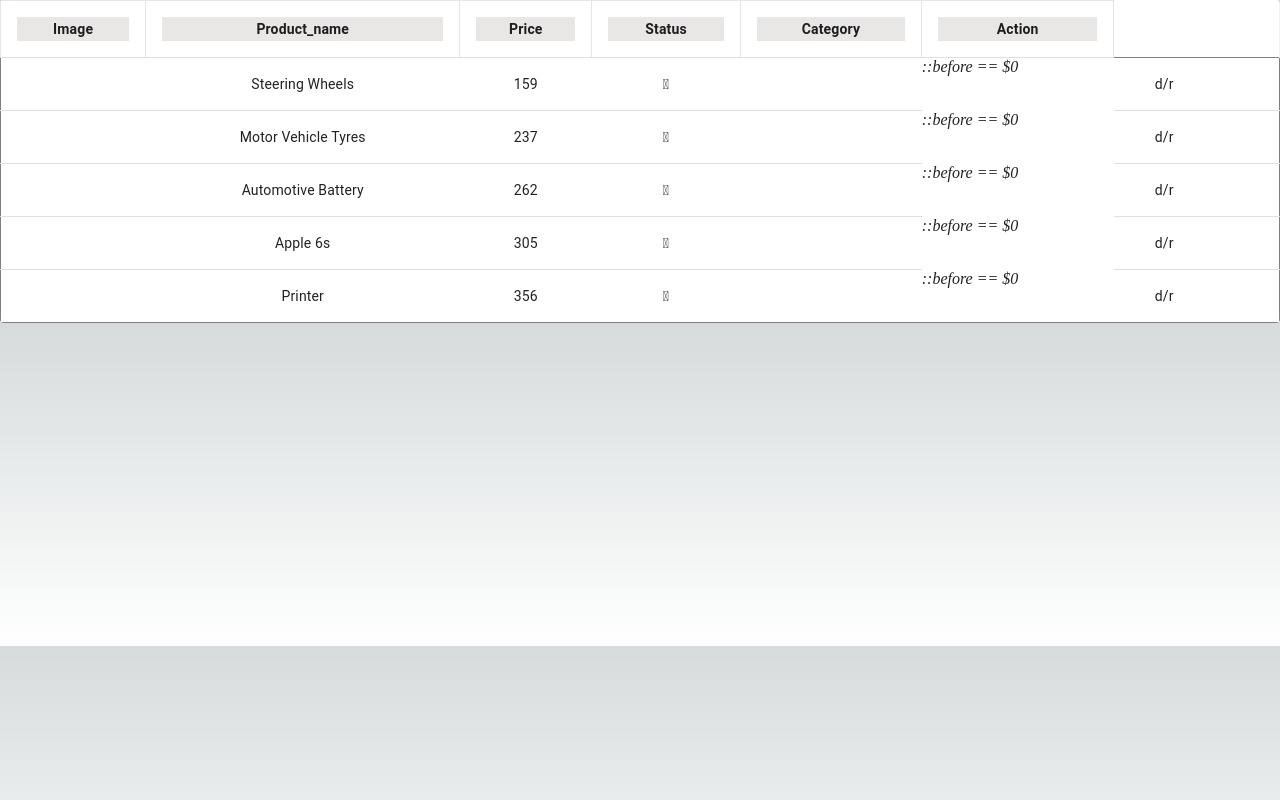
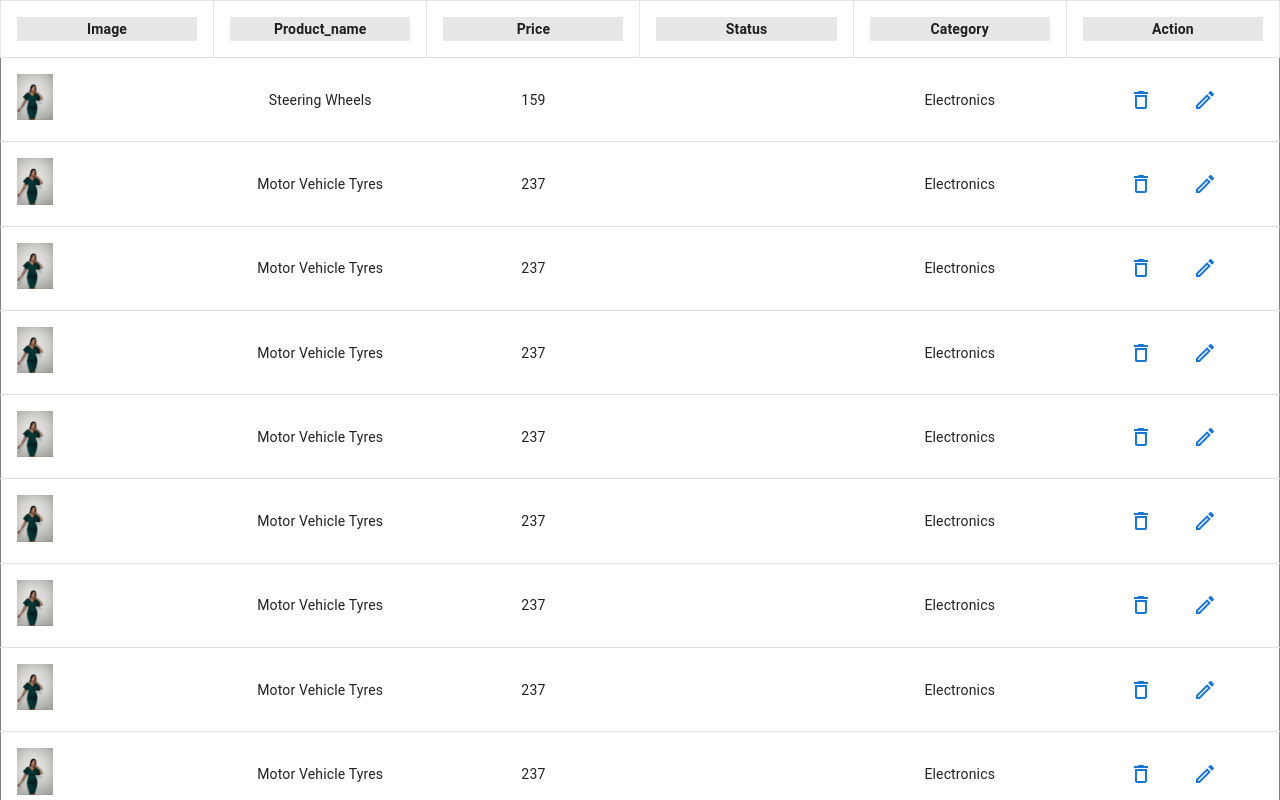
Before and after one commit to kp-bogdan-pitaroiu/cyberclothing, a Next.js app: page /backend/tabel2 in a window 1280 px wide. Shown: the top 800 px of the page. Built offline with nearby package versions, Linux system fonts and the light colour scheme.

Commit message:
added products table

```diff
--- a/pages/backend/tabel2.tsx
+++ b/pages/backend/tabel2.tsx
@@ -1,73 +1,109 @@
-import * as React from 'react';
-import Table from '@mui/material/Table';
-import TableBody from '@mui/material/TableBody';
-import TableCell from '@mui/material/TableCell';
-import TableContainer from '@mui/material/TableContainer';
-import TableHead from '@mui/material/TableHead';
-import TableRow from '@mui/material/TableRow';
-import Paper from '@mui/material/Paper';
-import styles from '@/styles/Table.module.css'
+import * as React from "react";
+import Table from "@mui/material/Table";
+import TableBody from "@mui/material/TableBody";
+import TableCell from "@mui/material/TableCell";
+import TableContainer from "@mui/material/TableContainer";
+import TableHead from "@mui/material/TableHead";
+import TableRow from "@mui/material/TableRow";
+import Paper from "@mui/material/Paper";
+import styles from "@/styles/Table.module.css";
+import TablePagination from "@mui/material/TablePagination";
+import { rows } from "./tablerows";
+import { Button } from "@mui/material";
+import DeleteOutlineIcon from "@mui/icons-material/DeleteOutline";
+import CreateOutlinedIcon from "@mui/icons-material/CreateOutlined";
 
 
-function createData(
-  Image: string,
-  Product_Name: string,
-  Price: number,
-  Status: string,
-  Category: string,
-  Action: string,
-) {
-  return { Image, Product_Name, Price, Status, Category, Action };
-}
+const BasicTable = () => {
+  const [page, setPage] = React.useState(0);
+  const [rowsPerPage, setRowsPerPage] = React.useState(10);
+  const [data, setData] = React.useState(rows);
 
-const rows = [
-  createData('Steering Wheels', 159, '', 'Electronics', 'd/r'),
-  createData('Motor Vehicle Tyres', 237, '', 'Electronics', 'd/r'),
-  createData('Automotive Battery', 262, '', 'Electronics', 'd/r'),
-  createData('Apple 6s', 305, '', 'Electronics', 'd/r'),
-  createData('Printer', 356, '', 'Electronics', 'd/r'),
-];
+  const handleChangePage = (event: any, newPage: number) => {
+    setPage(newPage);
+  };
 
-export default function BasicTable() {
+  const handleChangeRowsPerPage = (event: any) => {
+    setRowsPerPage(+event.target.value);
+    setPage(0);
+  };
+  const deleteTableRaw = (index: any) => {
+    setData(data.filter(el => el.key !== index))
+    console.log("%c delete", "color: blue" );
+  };
   return (
-    <TableContainer component = {Paper}>
-      <Table sx={{ minWidth: 650 }} aria-label="simple table">
-        <TableHead className = { styles.head}>
-
-          <TableRow className = {styles.element}>
-
-            <TableCell align="center" className={styles.tableHeader}><b>Image</b></TableCell>
-            <TableCell align="center" className={styles.tableHeader}><b>Product_name</b></TableCell>
-            <TableCell align="center" className={styles.tableHeader}><b>Price</b></TableCell>
-            <TableCell align="center" className={styles.tableHeader}><b>Status</b></TableCell>
-            <TableCell align="center" className={styles.tableHeader}><b>Category</b></TableCell>
-            <TableCell align="center" className={styles.tableHeader}><b>Action</b></TableCell>
+    <TableContainer component={Paper}>
+      <Table
+        className={styles.tableList}
+        sx={{ minWidth: 650 }}
+        aria-label="simple table"
+      >
+        <TableHead className={styles.head}>
+          <TableRow className={styles.element}>
+            <TableCell align="center" className={styles.tableHeader}>
+              <b>Image</b>
+            </TableCell>
+            <TableCell align="center" className={styles.tableHeader}>
+              <b>Product_name</b>
+            </TableCell>
+            <TableCell align="center" className={styles.tableHeader}>
+              <b>Price</b>
+            </TableCell>
+            <TableCell align="center" className={styles.tableHeader}>
+              <b>Status</b>
+            </TableCell>
+            <TableCell align="center" className={styles.tableHeader}>
+              <b>Category</b>
+            </TableCell>
+            <TableCell align="center" className={styles.tableHeader}>
+              <b>Action</b>
+            </TableCell>
           </TableRow>
         </TableHead>
-        <TableBody className = {styles.body}>
 
-          {rows.map((row) => (
-            <TableRow
-              key={row.name}
-              sx={{ '&:last-child td, &:last-child th': { border: 0 } }}
-            >
-              <TableCell component="th" scope="row">
-                {row.name}
-              </TableCell>
-              <TableCell align="center">{row.Image}</TableCell>
-              <TableCell align="center">{row.Product_Name}</TableCell>
-              <TableCell align="center">{row.Price}</TableCell>
-              <TableCell align="center" className={row.Status}></TableCell>
-                 <i class="fa fa-circle font-danger f-12">
-                    ::before == $0
-                 </i>
-
-              <TableCell align="center">{row.Category}</TableCell>
-              <TableCell align="center">{row.Action}</TableCell>
-            </TableRow>
-          ))}
+        <TableBody className={styles.body}>
+          {data
+            .slice(page * rowsPerPage, page * rowsPerPage + rowsPerPage)
+            .map((row) => {
+              return (
+                <TableRow
+                  key={row.key}
+                  sx={{ "&:last-child td, &:last-child th": { border: 0 } }}
+                >
+                  <TableCell component="th" scope="row">
+                    <img src={row.image} className={styles.thumb} />
+                  </TableCell>
+                  <TableCell align="center">{row.productName}</TableCell>
+                  <TableCell align="center">{row.price}</TableCell>
+                  <TableCell align="center">
+                    <span className={styles[row.status]}></span>
+                  </TableCell>
+                  <TableCell align="center">{row.category}</TableCell>
+                  <TableCell align="center">
+                    <Button onClick={() => deleteTableRaw(row.key)} className={styles.cos}>
+                      <DeleteOutlineIcon />
+                    </Button>
+                    <Button className={styles.creion}>
+                      <CreateOutlinedIcon />
+                    </Button>
+                  </TableCell>
+                </TableRow>
+              );
+            })}
         </TableBody>
       </Table>
+
+      <TablePagination
+        className={styles.pagination}
+        rowsPerPageOptions={[5, 10, 25, 100]}
+        component="div"
+        count={rows.length}
+        rowsPerPage={rowsPerPage}
+        page={page}
+        onPageChange={handleChangePage}
+        onRowsPerPageChange={handleChangeRowsPerPage}
+      />
     </TableContainer>
   );
-}
+};
+export default BasicTable;
--- /dev/null
+++ b/pages/backend/tablerows.tsx
@@ -0,0 +1,101 @@
+
+
+export interface TableRowData {
+    key: number;
+    image: string;
+    productName: string;
+    price: number;
+    status: string;
+    category: string;
+  }
+
+  export const rows: TableRowData[] = [
+    {
+        image: "/img/rochie-roz.jpeg",
+        key: 1,
+        productName: "Steering Wheels",
+        price: 159,
+        status: "orange",
+        category: "Electronics"
+    },
+    {
+        image: "/img/rochie-roz.jpeg",
+        key: 2,
+        productName: "Motor Vehicle Tyres",
+        price: 237,
+        status: "green",
+        category: "Electronics"
+    },
+    {
+        image: "/img/rochie-roz.jpeg",
+        key: 3,
+        productName: "Motor Vehicle Tyres",
+        price: 237,
+        status: "gray",
+        category: "Electronics"
+    },
+    {
+        image: "/img/rochie-roz.jpeg",
+        key: 4,
+        productName: "Motor Vehicle Tyres",
+        price: 237,
+        status: "orange",
+        category: "Electronics"
+    },
+    {
+        image: "/img/rochie-roz.jpeg",
+        key: 5,
+        productName: "Motor Vehicle Tyres",
+        price: 237,
+        status: "orange",
+        category: "Electronics"
+    },
+    {
+        image: "/img/rochie-roz.jpeg",
+        key: 6,
+        productName: "Motor Vehicle Tyres",
+        price: 237,
+        status: "green",
+        category: "Electronics"
+    },
+    {
+        image: "/img/rochie-roz.jpeg",
+        key: 7,
+        productName: "Motor Vehicle Tyres",
+        price: 237,
+        status: "green",
+        category: "Electronics"
+    },
+    {
+        image: "/img/rochie-roz.jpeg",
+        key: 8,
+        productName: "Motor Vehicle Tyres",
+        price: 237,
+        status: "gray",
+        category: "Electronics"
+    },
+    {
+        image: "/img/rochie-roz.jpeg",
+        key: 9,
+        productName: "Motor Vehicle Tyres",
+        price: 237,
+        status: "orange",
+        category: "Electronics"
+    },
+    {
+        image: "/img/rochie-roz.jpeg",
+        key: 10,
+        productName: "Motor Vehicle Tyres",
+        price: 237,
+        status: "gray",
+        category: "Electronics"
+    },
+    {
+        image: "/img/rochie-roz.jpeg",
+        key: 11,
+        productName: "Motor Vehicle Tyres",
+        price: 237,
+        status: "green",
+        category: "Electronics"
+    }
+];
--- a/styles/Table.module.css
+++ b/styles/Table.module.css
@@ -14,7 +14,7 @@
   background-color: rgb(183, 183, 190);
   line-height: normal;
   position: relative;
-    border-right: 1px solid rgba(0, 0, 0, .05);
+  border-right: 1px solid rgba(162, 159, 159, 0.484);
   justify-content: center;
 }
 
@@ -33,6 +33,7 @@
 }
 
 .tableHeader {
+  box-align: center;
   padding: 6px;
   background-color: white !important;
   border: 1px solid rgb(230, 228, 228);
@@ -68,3 +69,103 @@
   -webkit-font-smoothing: antialiased;
   -moz-osx-font-smoothing: grayscale;
 }
+
+.table-list {
+  width: 100%;
+  table-layout: fixed;
+}
+
+.element2 {
+  padding-top: 18px;
+  padding-right: 18px;
+  padding-bottom: 18px;
+  padding-left: 18px;
+  background: #dcdced;
+  background-image: initial;
+  background-position-x: initial;
+  background-position-y: initial;
+  background-size: initial;
+  background-attachment: initial;
+  background-origin: initial;
+  background-clip: initial;
+  background-color: rgb(183, 183, 190);
+  line-height: normal;
+  position: relative;
+  border-right: 1px solid rgba(210, 208, 208, 0.484);
+  justify-content: center;
+}
+.element2 {
+  display: flex;
+  justify-content: space-between;
+  align-items: stretch;
+  flex-wrap: wrap;
+  padding-top: 3px;
+  padding-right: 3px;
+  padding-bottom: 3px;
+  padding-left: 3px;
+  box-shadow: 0 0 15px 0 rgba(0, 0, 0, 0.1);
+}
+
+.prevPage {
+  align-items: left;
+  position: relative;
+}
+
+.elementPage {
+  align-items: center;
+  position: relative;
+  white-space: nowrap;
+  margin-top: 3px;
+  margin-right: 10px;
+  margin-bottom: 3px;
+  margin-left: 10px;
+  width: 70px;
+}
+
+.previous {
+  align-items: left;
+  position: relative;
+}
+.next {
+  align-items: right;
+  position: relative;
+  margin-right: 10px;
+  white-space: nowrap;
+}
+.thumb {
+  width: 20%;
+  max-width: 100%;
+}
+.pagination {
+  background-color: rgb(214, 214, 219);
+  align-items: center;
+}
+.tableList {
+  table-layout: fixed;
+}
+.tableL ist td:last-child {
+  width: 50px;
+}
+.status {
+  text-align: center;
+  display: block;
+  width: 10px;
+  height: 10px;
+  border-radius: 50%;
+  margin: 0 auto;
+}
+.orange {
+  background-color: orange;
+}
+.green {
+  background-color: green;
+}
+.gray {
+  background-color: gray;
+}
+.cos {
+  color: red;
+}
+.creion {
+  color: green;
+}
```
Also changed, not shown: styles/tabel2.css (added, +30 -0 lines), styles/table.css (added, +30 -0 lines), public/img/rochie-roz.jpeg (added), styles/globals.css (line endings or trailing spaces). Lines whose indentation alone changed are shown as unchanged.
